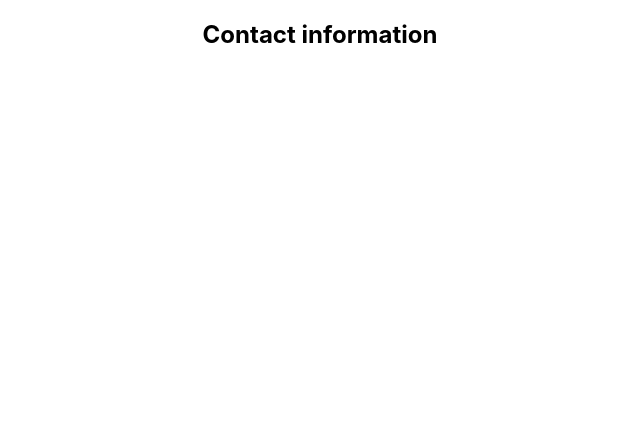
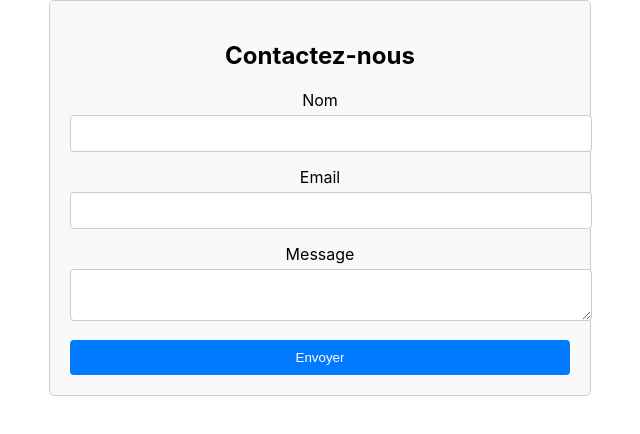
Before and after one commit to amirabourogaa/portfolio-yosra, a React (Create React App) app: page /contact in a window 1280 px wide. Shown: the top 434 px of the page, without its empty margins (320-960 px from the left). Built offline with nearby package versions, Linux system fonts and the light colour scheme.

Commit message:
add formulaire et son style css

```diff
--- a/src/Components/Contact.js
+++ b/src/Components/Contact.js
@@ -1,6 +1,8 @@
 import React from 'react'
+import  { useState } from 'react';
+import './contact.css';
 
-const Contact=()=> {
+/*const Contact=()=> {
   return (
     <div>
         <h2>Contact information</h2>
@@ -10,4 +12,63 @@ const Contact=()=> {
     </div>
   )
 }
-export default Contact
+export default Contact*/
+
+const Contact = () => {
+  const [name, setName] = useState('');
+  const [email, setEmail] = useState('');
+  const [message, setMessage] = useState('');
+
+  const handleSubmit = (e) => {
+      e.preventDefault();
+      // Ici, vous pouvez ajouter la logique pour envoyer les données
+      console.log('Nom:', name);
+      console.log('Email:', email);
+      console.log('Message:', message);
+
+      // Réinitialiser le formulaire
+      setName('');
+      setEmail('');
+      setMessage('');
+  };
+
+  return (
+      <div className="contact-form-container">
+          <h2>Contactez-nous</h2>
+          <form onSubmit={handleSubmit} className="contact-form">
+              <div className="form-group">
+                  <label htmlFor="name">Nom</label>
+                  <input
+                      type="text"
+                      id="name"
+                      value={name}
+                      onChange={(e) => setName(e.target.value)}
+                      required
+                  />
+              </div>
+              <div className="form-group">
+                  <label htmlFor="email">Email</label>
+                  <input
+                      type="email"
+                      id="email"
+                      value={email}
+                      onChange={(e) => setEmail(e.target.value)}
+                      required
+                  />
+              </div>
+              <div className="form-group">
+                  <label htmlFor="message">Message</label>
+                  <textarea
+                      id="message"
+                      value={message}
+                      onChange={(e) => setMessage(e.target.value)}
+                      required
+                  />
+              </div>
+              <button type="submit" className="submit-button">Envoyer</button>
+          </form>
+      </div>
+  );
+};
+
+export default Contact;
--- /dev/null
+++ b/src/Components/contact.css
@@ -0,0 +1,47 @@
+.contact-form-container {
+    max-width: 500px;
+    margin: 0 auto;
+    padding: 20px;
+    border: 1px solid #ccc;
+    border-radius: 5px;
+    background-color: #f9f9f9;
+}
+
+.contact-form h2 {
+    text-align: center;
+}
+
+.form-group {
+    margin-bottom: 15px;
+}
+
+.form-group label {
+    display: block;
+    margin-bottom: 5px;
+}
+
+.form-group input,
+.form-group textarea {
+    width: 100%;
+    padding: 10px;
+    border: 1px solid #ccc;
+    border-radius: 4px;
+}
+
+.form-group textarea {
+    resize: vertical; /* Permet de redimensionner verticalement */
+}
+
+.submit-button {
+    width: 100%;
+    padding: 10px;
+    background-color: #007bff;
+    color: white;
+    border: none;
+    border-radius: 4px;
+    cursor: pointer;
+}
+
+.submit-button:hover {
+    background-color: #0056b3; /* Couleur au survol */
+}
```
Also changed, not shown: 1 other file (tests, documents, lock files or other folders).
